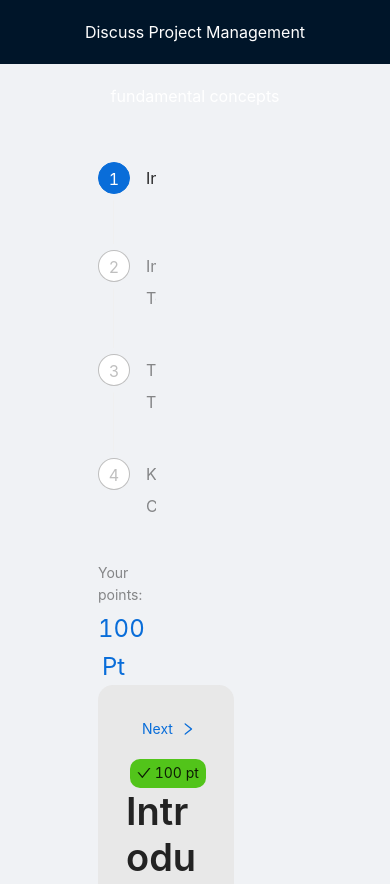
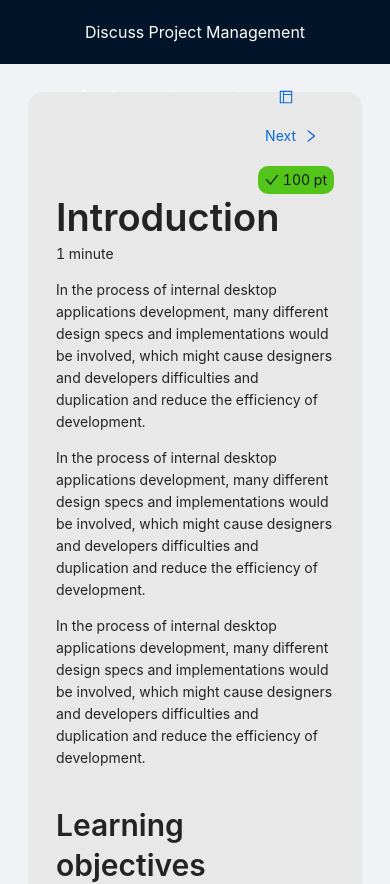
Before and after one commit to tbwiss/gamified-pm-learning, a React (Create React App) app: page / in a window 390 px wide. Shown: the top 884 px of the page. Built offline with nearby package versions, Linux system fonts and the light colour scheme.

Commit message:
mobile enabled

```diff
--- a/src/components/main/Main.tsx
+++ b/src/components/main/Main.tsx
@@ -1,8 +1,9 @@
-import React, { FC } from "react";
-import { Layout } from "antd";
+import React, { FC, useState } from "react";
+import { Button, Layout } from "antd";
+import { LayoutOutlined } from "@ant-design/icons";
 import { openRedirectModal } from "../modal/Modals";
 import Stepper from "../stepper/Stepper";
-// import Viewer from "../viewer/Viewer";
+import Viewer from "../viewer/Viewer";
 import "./Main.css";
 
 const { Header, Footer, Content } = Layout;
@@ -14,15 +15,28 @@ const doRedirect = () => {
   });
 };
 
-const Main: FC = () => (
+const Main: FC = () => {
+  const [isStepper, setIsStepper] = useState(true);
+
+  return (
     <>
       <Layout className="layout">
         <Header className="header">
           Discuss Project Management fundamental concepts
+          <Button
+            style={{ marginLeft: "1em" }}
+            type="link"
+            onClick={() => setIsStepper(!isStepper)}
+          >
+            <LayoutOutlined />
+          </Button>
         </Header>
         <Content className="content">
+          {isStepper ? (
             <Stepper onCompleted={doRedirect} />
-        {/* <Viewer onCompleted={doRedirect} /> */}
+          ) : (
+            <Viewer onCompleted={doRedirect} />
+          )}
         </Content>
         <Footer>
           Copyright of content: xxx TM; Just in case: Link to the survey
@@ -30,5 +44,6 @@ const Main: FC = () => (
       </Layout>
     </>
   );
+};
 
 export default Main;
--- a/src/components/stepper/Stepper.css
+++ b/src/components/stepper/Stepper.css
@@ -2,11 +2,7 @@
   display: flex;
   flex-direction: row;
   margin: 7em;
-  max-width: 1100px;
-
-  @media (max-width: 767px) {
-    flex-direction: column;
-  }
+  max-width: 1100px !important;
 }
 
 .steps-sider {
@@ -20,6 +16,10 @@
 
 .stats {
   text-align: left;
+  border: 1px solid rgb(211, 211, 211);
+  border-radius: 10px;
+  padding: 1em;
+  max-width: 80%;
 }
 
 .steps-container {
@@ -31,6 +31,33 @@
   background-color: #e8e8e8;
   padding: 2em;
   border-radius: 15px;
+}
+
+@media only screen and (max-width: 1000px) {
+  .steps-wrap {
+    margin: 2em;
+    flex-direction: column-reverse;
+  }
+
+  .steps-sider {
+    width: 100% !important;
+    min-height: 200px;
+    margin: 1.5em 0 0;
+  }
+
+  .steps-base {
+    height: 200px;
+  }
+
+  .steps-container {
+    width: 100% !important;
+  }
+
+  .stats {
+    text-align: center;
+    margin-top: 1em;
+    max-width: 100%;
+  }
 }
 
 .steps-content {
```
Lines whose indentation alone changed are shown as unchanged.
